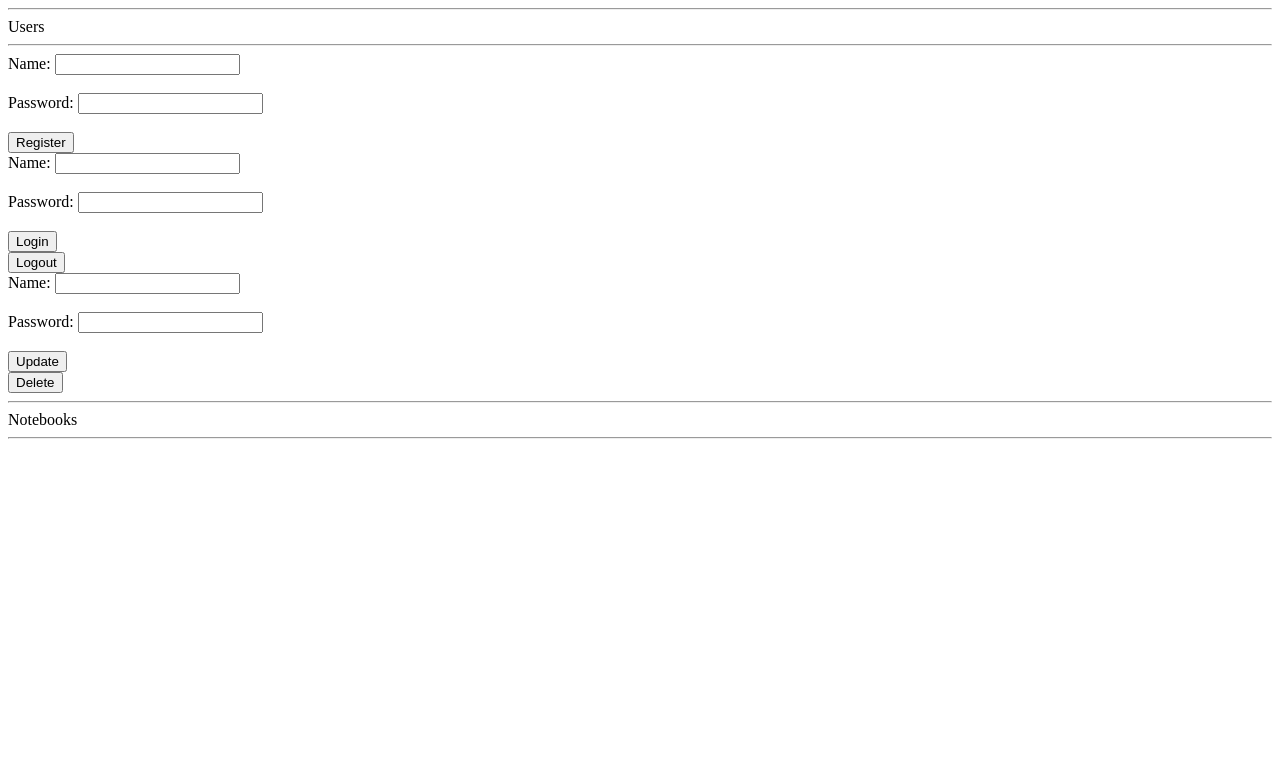
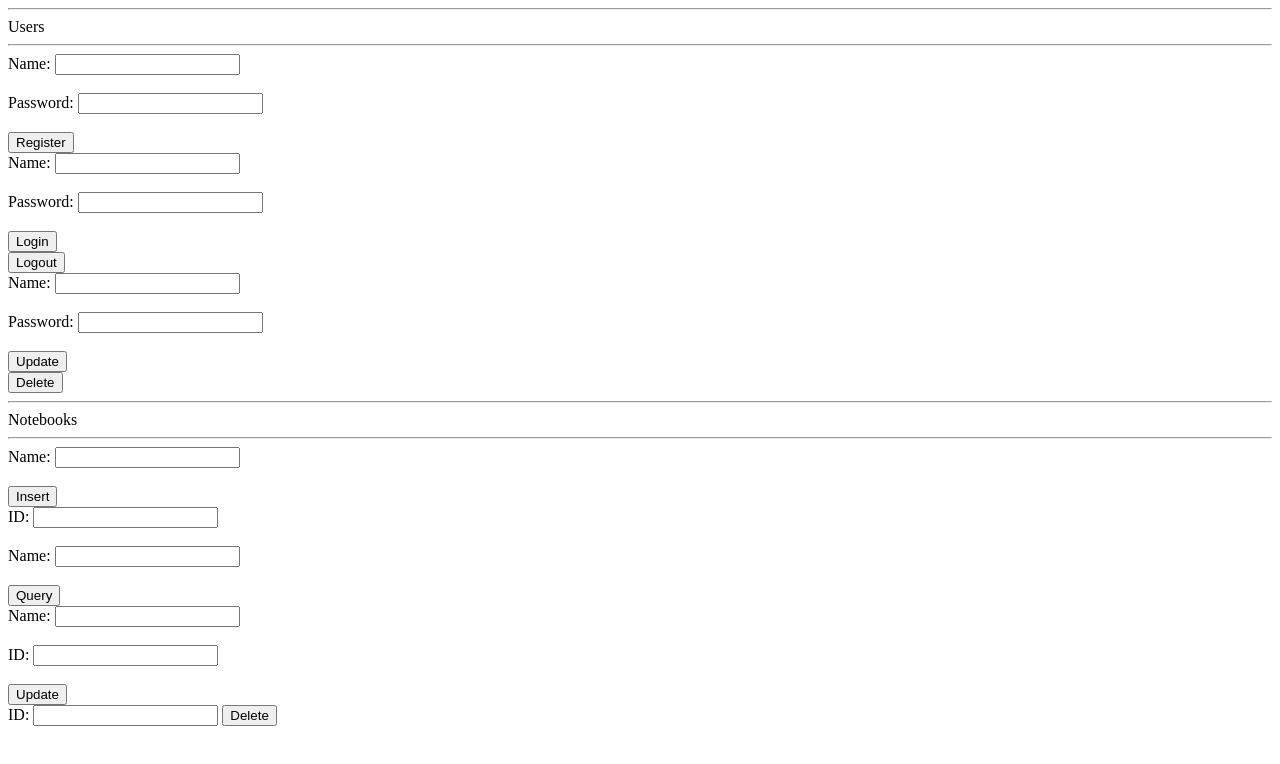
Before and after one commit to AdriOZ/Life-Tasks, a plain HTML site: page src/serverside_test.html in a window 1280 px wide. Drawn offline with Linux system fonts and the light colour scheme.

Commit message:
Corregido error en función de insertar
Error que permitía insertar cuadernos sin nombre.

```diff
--- a/src/serverside_test.html
+++ b/src/serverside_test.html
@@ -69,5 +69,46 @@
 		<hr/>
 		Notebooks
 		<hr/>
+		<!-- Insert -->
+		<form action="php/access.php" method="post">
+			Name:
+			<input type="text" name="where[name]" />
+			<br/><br/>
+			<input type="text" name="action" value="4" hidden="hidden"/>
+			<input type="text" name="table" value="1" hidden="hidden"/>
+			<input type="submit" value="Insert"/>
+		</form>
+		<!-- Query -->
+		<form action="php/access.php" method="post">
+			ID:
+			<input type="text" name="where[id_notebook]" />
+			<br/><br/>
+			Name:
+			<input type="text" name="where[name]" />
+			<br/><br/>
+			<input type="text" name="action" value="3" hidden="hidden"/>
+			<input type="text" name="table" value="1" hidden="hidden"/>
+			<input type="submit" value="Query"/>
+		</form>
+		<!-- Update -->
+		<form action="php/access.php" method="post">
+			Name:
+			<input type="text" name="where[name]" />
+			<br/><br/>
+			ID:
+			<input type="text" name="where[id_notebook]" />
+			<br/><br/>
+			<input type="text" name="action" value="5" hidden="hidden"/>
+			<input type="text" name="table" value="1" hidden="hidden"/>
+			<input type="submit" value="Update"/>
+		</form>
+		<!-- Delete -->
+		<form action="php/access.php" method="post">
+			ID:
+			<input type="text" name="where[id_notebook]" />
+			<input type="text" name="action" value="6" hidden="hidden"/>
+			<input type="text" name="table" value="1" hidden="hidden"/>
+			<input type="submit" value="Delete"/>
+		</form>
 	</body>
 </html>
```
Also changed, not shown: 1 other file.
